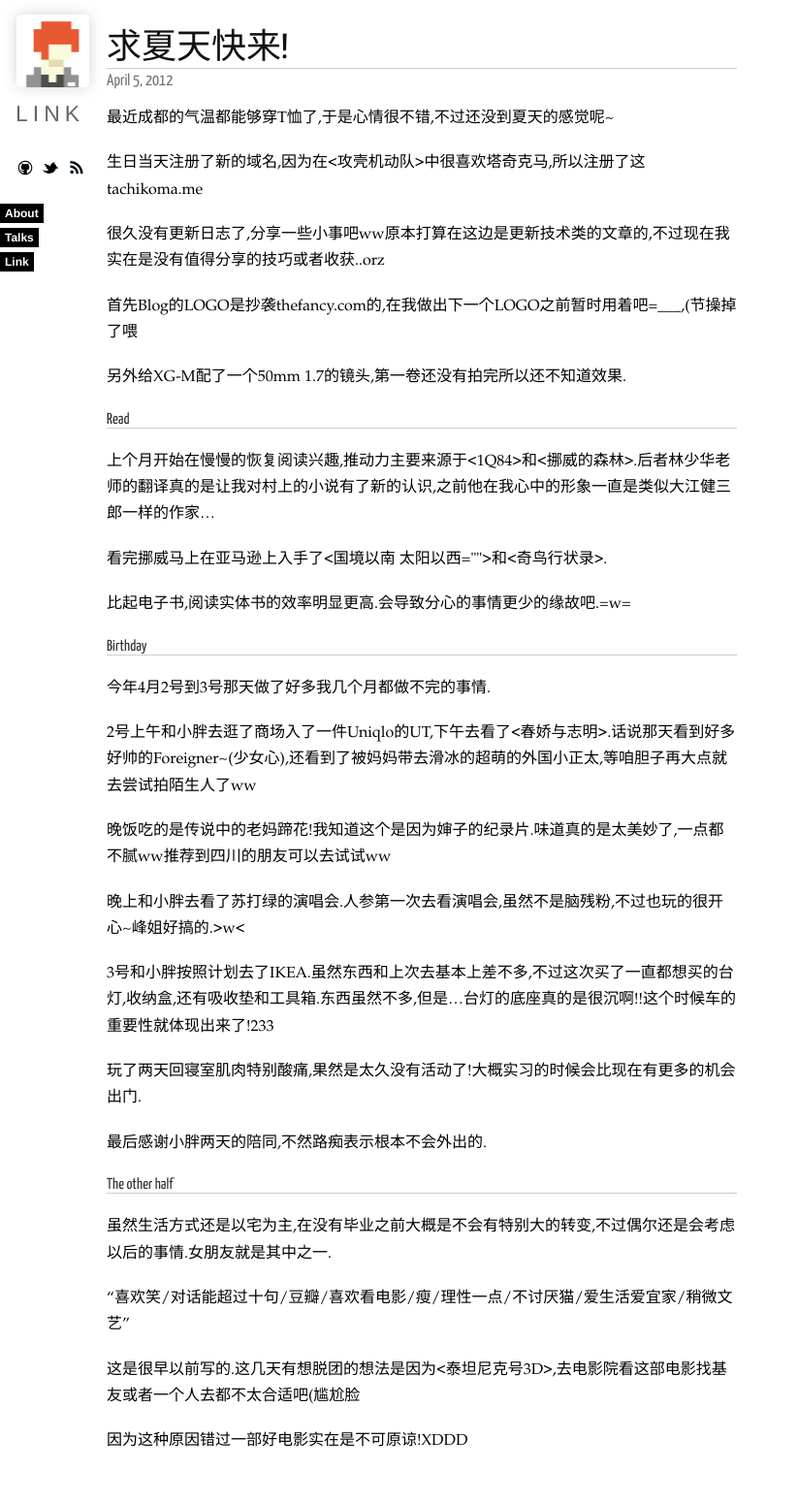
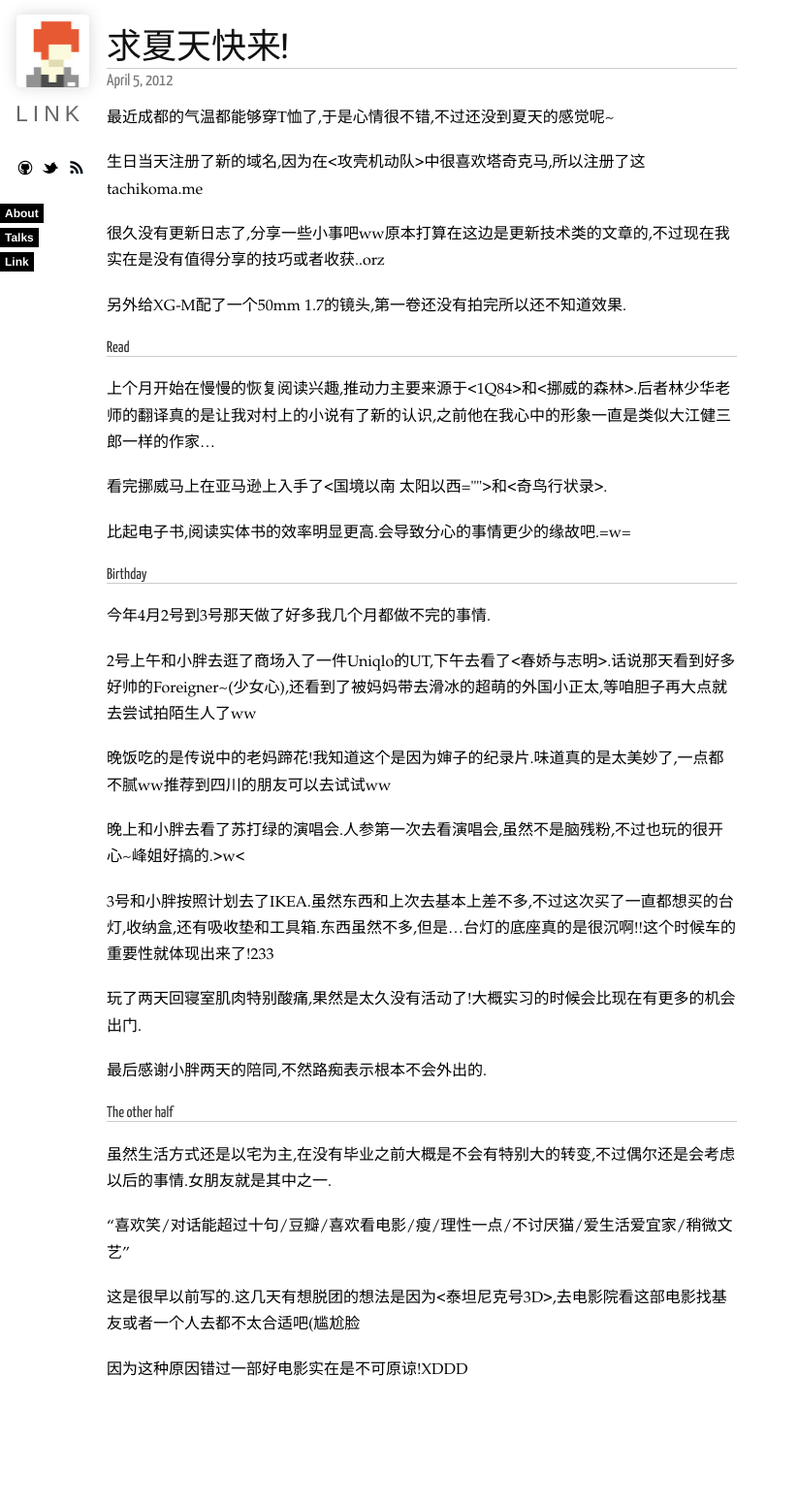
Before and after one commit to aioplkj/aioplkj.github.com, a Jekyll site: the page built from _posts/2012-4-5-summer.md, in a window 1280 px wide. Shown: the whole page at 97% size, without its empty margins (0-823 px from the left). Built offline with Jekyll 4.4.1, drawn with Linux system fonts in a browser that asks for light colours; nearby versions of some CDN libraries; Markdown is read by kramdown in place of the engine named in the settings; comment, search, counter and statistics services are not loaded; after the commit the page ends 1477 px from its top, so only the background shows below that.

Commit message:
Update 2012-4-5-summer.md

```diff
--- a/_posts/2012-4-5-summer.md
+++ b/_posts/2012-4-5-summer.md
@@ -10,8 +10,6 @@ permalink: /2012/4/5/summer/
 生日当天注册了新的域名,因为在<攻壳机动队>中很喜欢塔奇克马,所以注册了这tachikoma.me
 
 很久没有更新日志了,分享一些小事吧ww原本打算在这边是更新技术类的文章的,不过现在我实在是没有值得分享的技巧或者收获..orz
-
-首先Blog的LOGO是抄袭thefancy.com的,在我做出下一个LOGO之前暂时用着吧=___,(节操掉了喂
 
 另外给XG-M配了一个50mm 1.7的镜头,第一卷还没有拍完所以还不知道效果.
 
```
